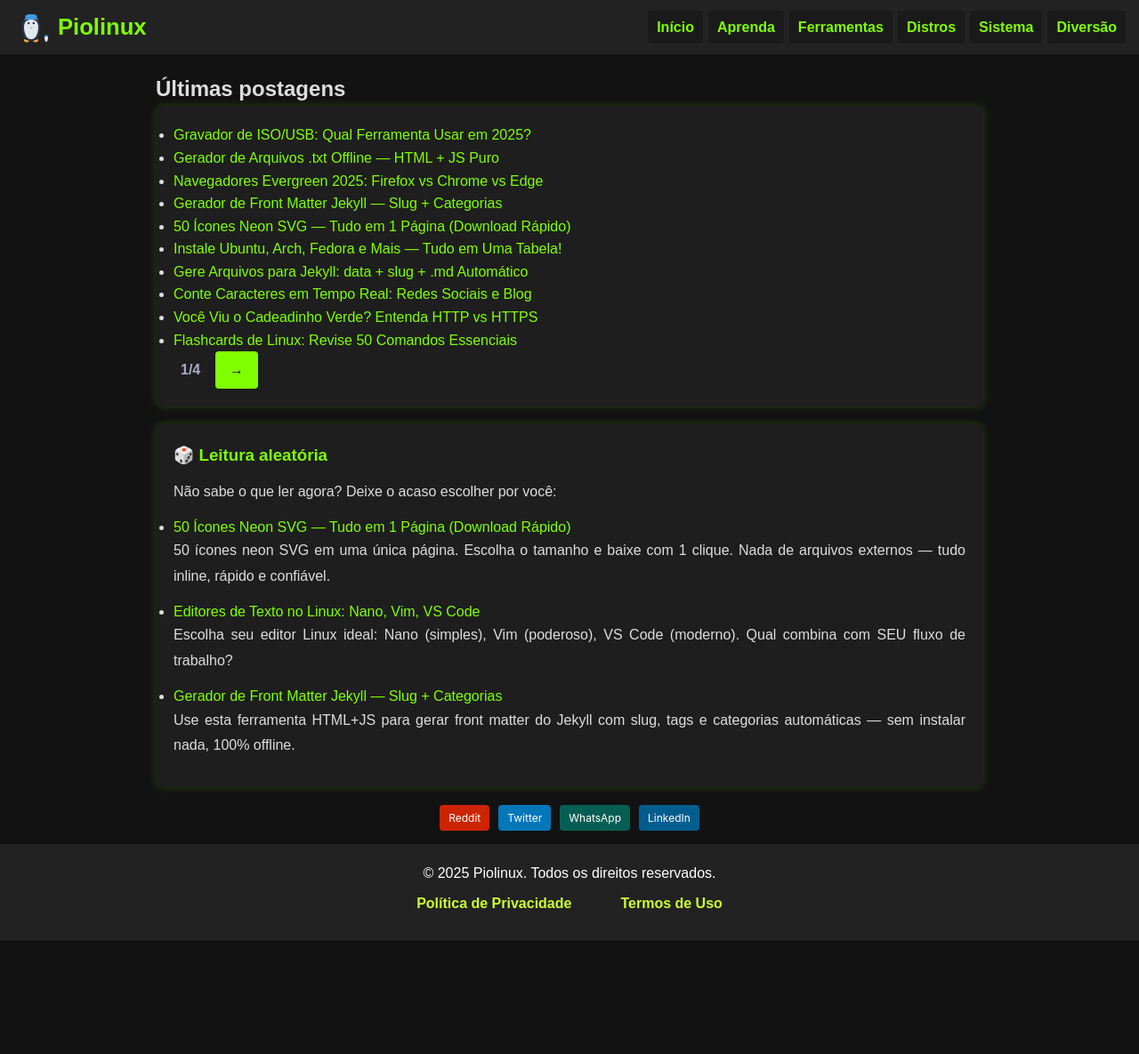
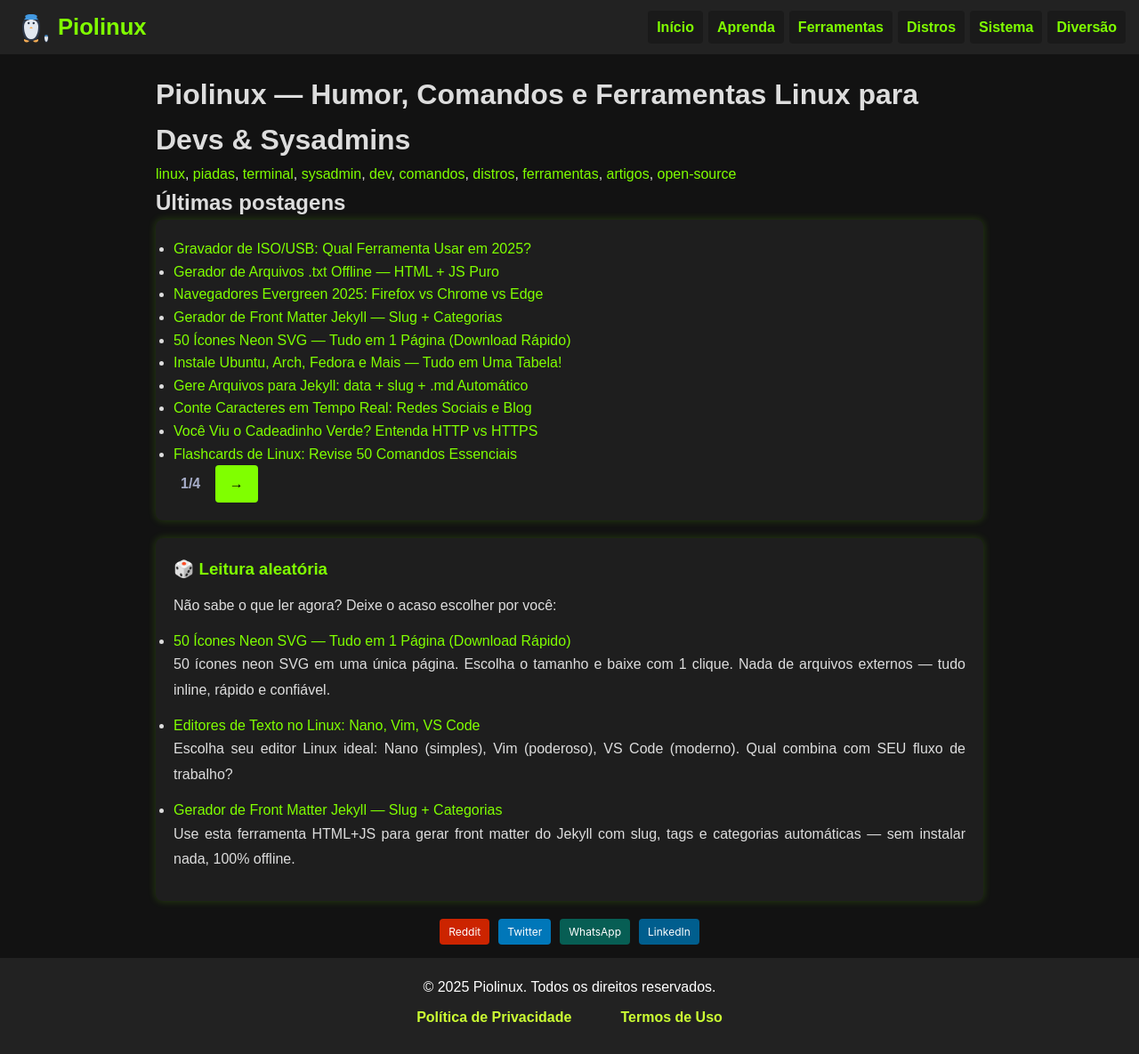
Before and after one commit to Piolinux/piolinux-site, a Jekyll site: the page built from index.html, in a window 1280 px wide. Shown: the whole page at 89% size. Built offline with Jekyll 4.4.1, drawn with Linux system fonts in a browser that asks for light colours; the list of posts is cut into pages by our own code; before the commit the page ends 1057 px from its top, so only the background shows below that.

Commit message:
Update index.html

```diff
--- a/index.html
+++ b/index.html
@@ -1,6 +1,12 @@
 ---
 layout: manual-seo
+title_custom: "Piolinux — Piadas, Comandos & Ferramentas Linux para Devs e Sysadmins"
+description_custom: "Humor nerd + utilidade real: piadas de terminal, biblioteca de comandos Linux, guia de distros, artigos técnicos e ferramentas online para sysadmins e devs."
+title: "Piolinux — Humor, Comandos e Ferramentas Linux para Devs & Sysadmins"
+permalink: /
+tags: [linux, piadas, terminal, sysadmin, dev, comandos, distros, ferramentas, artigos, open-source]
 ---
+
 
 <h2>Últimas postagens</h2>
 
```
